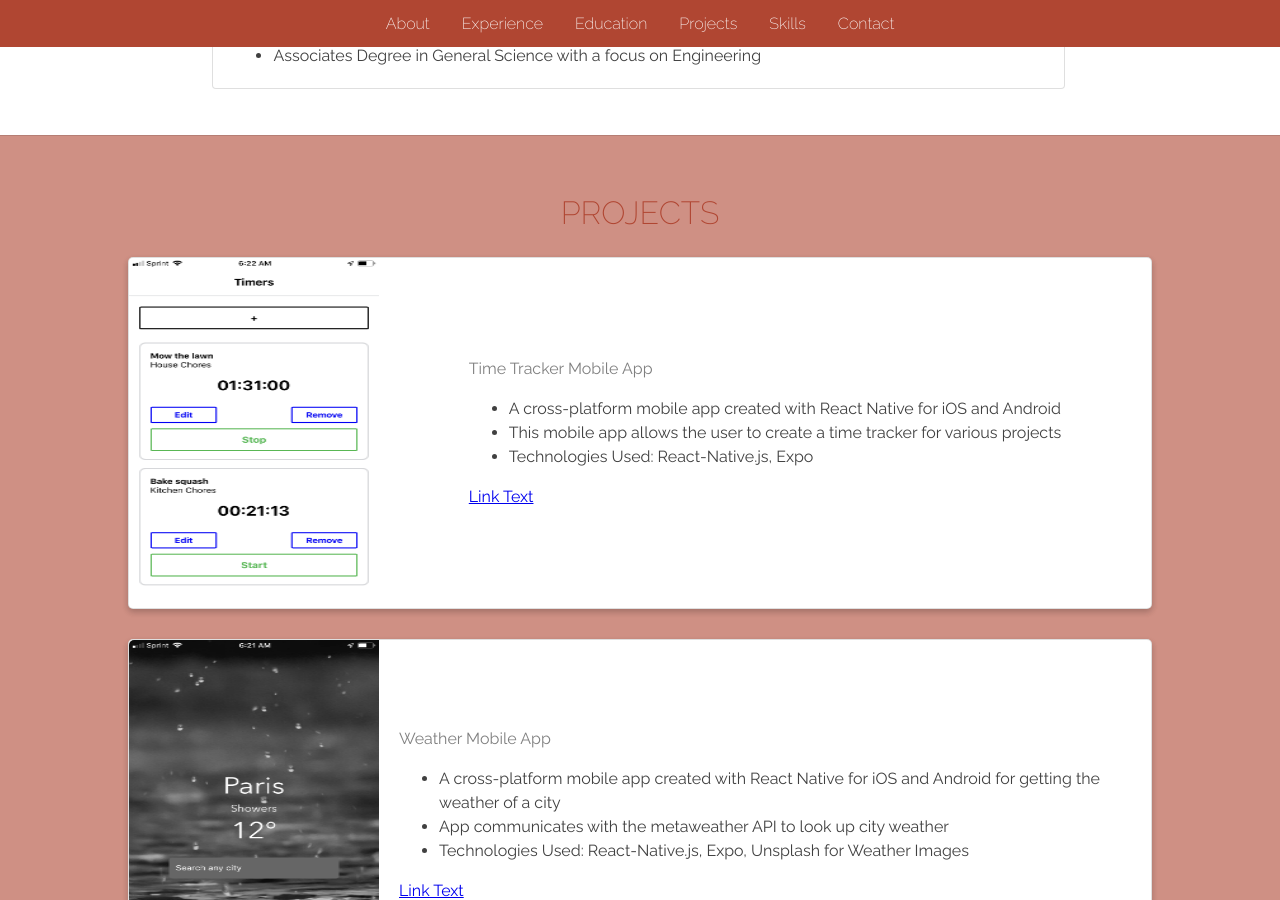
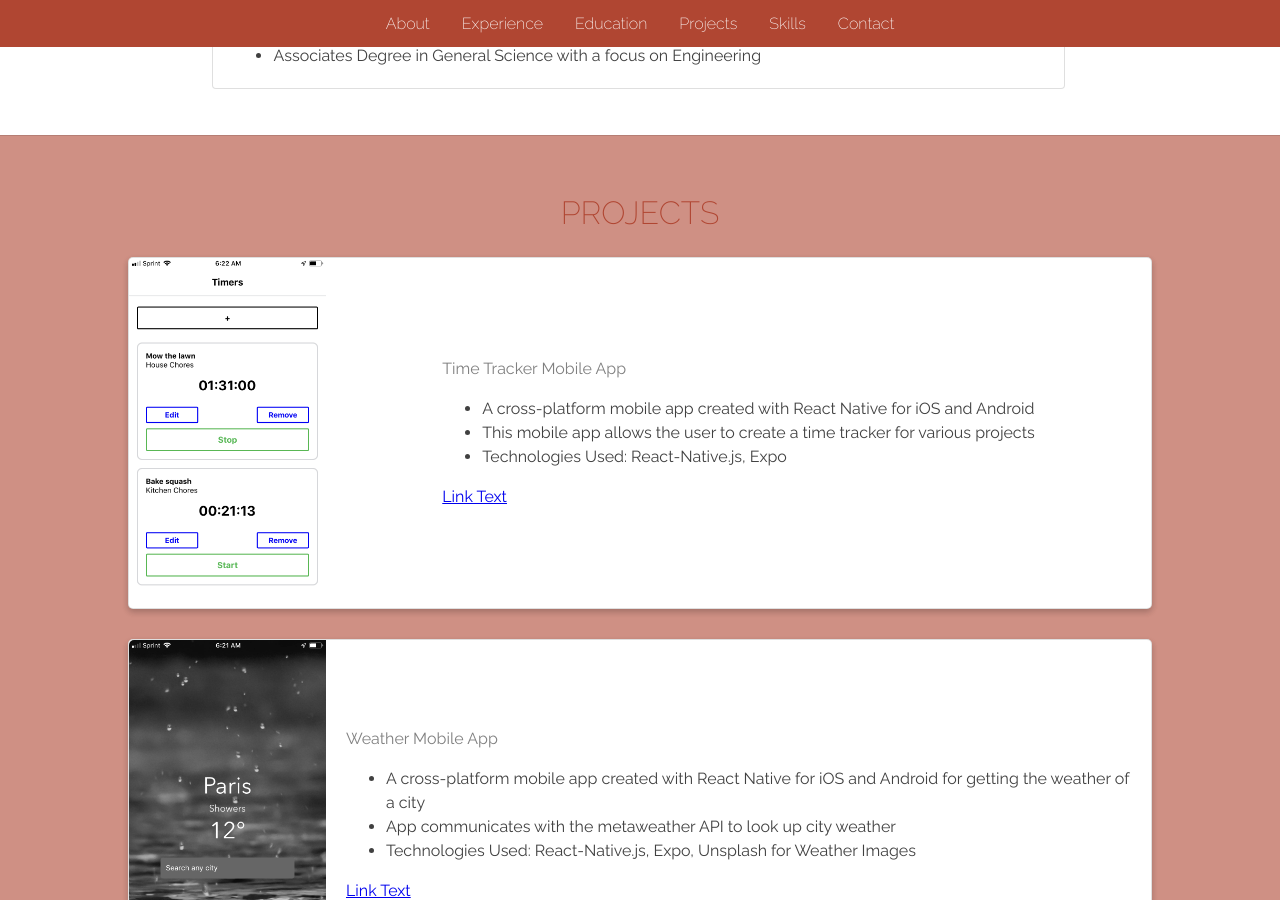
Before and after one commit to kunleAdeyinka/kunleAdeyinka.github.io, a Jekyll site: the page built from index.html, in a window 1280 px wide and 900 px high, scrolled down 2706 px. Built offline with Jekyll 4.4.1, drawn with Linux system fonts in a browser that asks for light colours; Markdown is read by kramdown in place of the engine named in the settings.

Commit message:
removed size from project-img css
removed the size factor from image css

```diff
--- a/css/main.css
+++ b/css/main.css
@@ -201,8 +201,6 @@ h4 {
     display: block;
     border-top-left-radius: 5px;
     border-bottom-left-radius: 5px;
-    width: 250px;
-    height: 350px;
 }
 
 .project-content {
```
